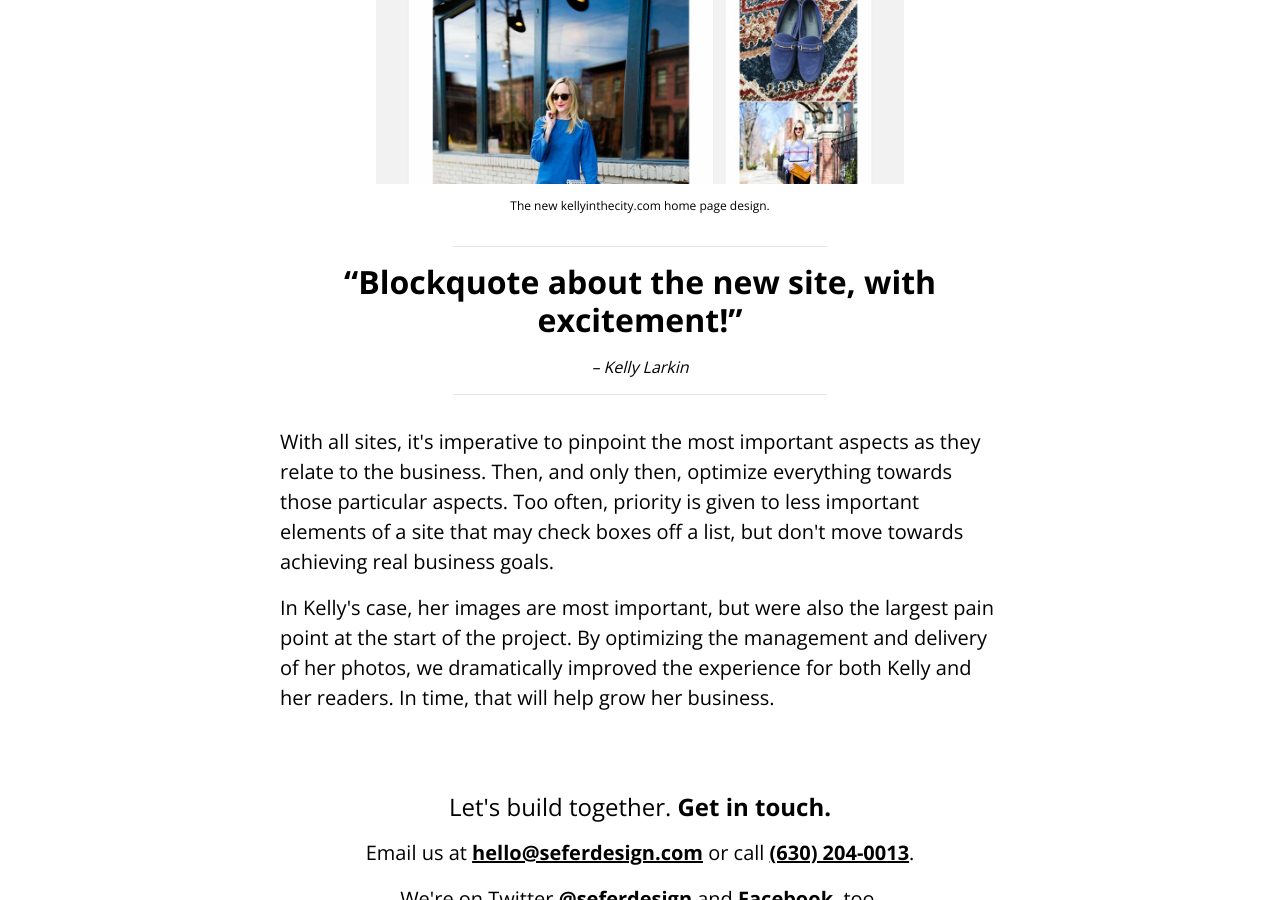
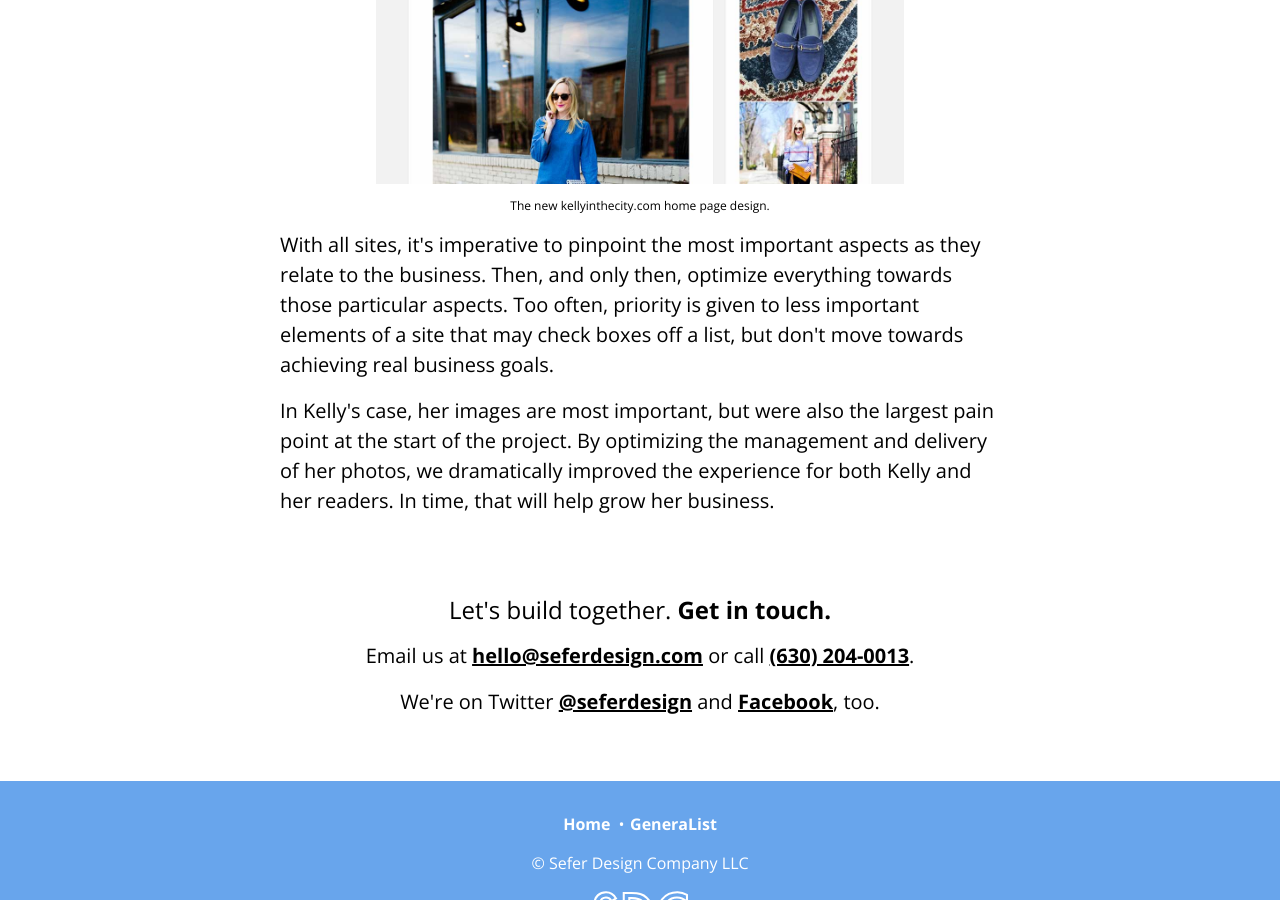
Before and after one commit to SeferDesign/seferdesign.com, a Jekyll site: the page built from kelly-in-the-city.html, in a window 1280 px wide and 900 px high, scrolled down 2587 px. Built offline with Jekyll 4.4.1, drawn with Linux system fonts in a browser that asks for light colours.

Commit message:
test again

```diff
--- a/kelly-in-the-city.html
+++ b/kelly-in-the-city.html
@@ -37,10 +37,10 @@ bodyClasses: 'casestudy casestudy-kellyinthecity'
             <img src="{{ site.distbase }}/images/casestudies/kellyinthecity-new.jpg" alt="New Kelly In The City">
             <figcaption>The new kellyinthecity.com home page design.</figcaption>
           </figure>
-          <blockquote>
+          <!--<blockquote>
             <p>Blockquote about the new site, with excitement!</p>
             <div class="attribution">&ndash; Kelly Larkin</div>
-          </blockquote>
+          </blockquote>-->
           <p>With all sites, it's imperative to pinpoint the most important aspects as they relate to the business. Then, and only then, optimize everything towards those particular aspects. Too often, priority is given to less important elements of a site that may check boxes off a list, but don't move towards achieving real business goals.</p>
           <p>In Kelly's case, her images are most important, but were also the largest pain point at the start of the project. By optimizing the management and delivery of her photos, we dramatically improved the experience for both Kelly and her readers. In time, that will help grow her business.</p>
         </article>
```
